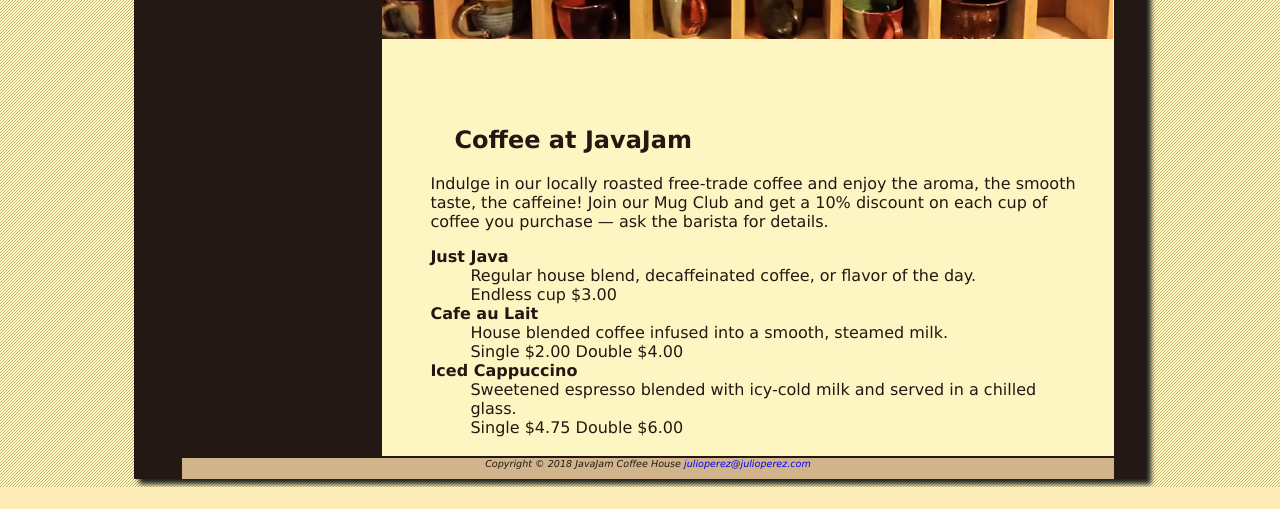
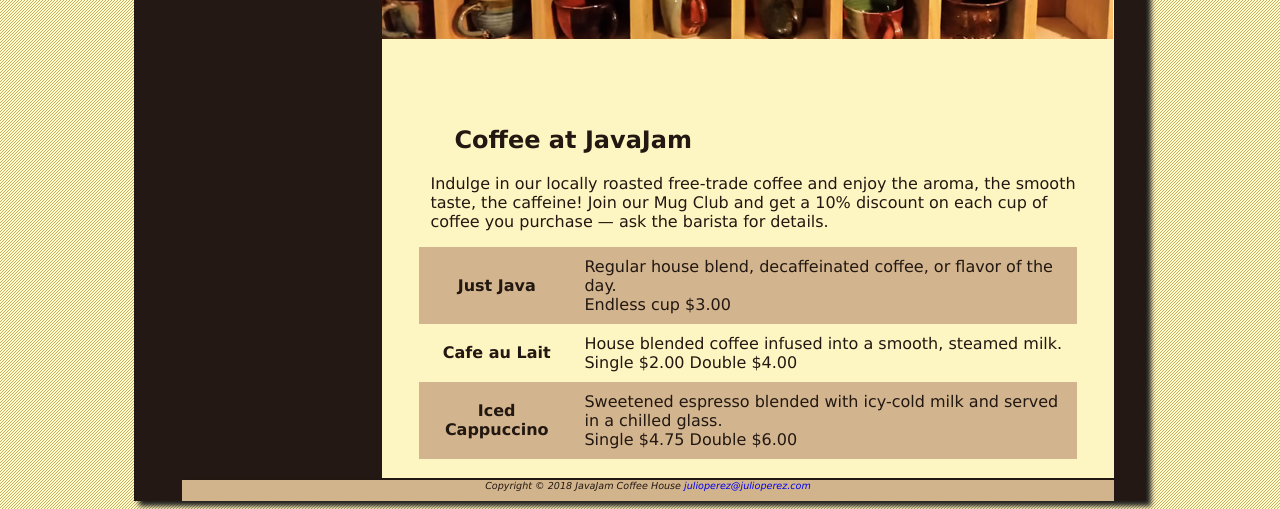
Before and after one commit to tbacon781/javajam, a plain HTML site: page menu.html in a window 1280 px wide. Shown: the part 326-835 px from the top of the page. Before the commit the page ends 813 px from the top, so only its background shows below. Drawn offline with Linux system fonts and the light colour scheme.

Commit message:
Add files via upload
added table

```diff
--- a/javajam.css
+++ b/javajam.css
@@ -126,6 +126,27 @@ footer {
   padding-bottom: 10px;
   border-top: 2px solid #221811;
   display: block;
+}
+
+table {
+  display: center;
+  width: 90%;
+  border-spacing: 0;
+  background-color: #fef6c2;
+  margin-left: auto;
+  margin-right: auto;
+}
+
+td {
+  padding: 10px;
+}
+
+th {
+  padding: 10px;
+}
+
+tr:nth-of-type(odd) {
+  background-color: #d2b48e;
 }
 
 #wrapper {
--- a/menu.html
+++ b/menu.html
@@ -33,35 +33,37 @@
                 details.
             </p>
 
-            <dt>
-                <strong>Just Java</strong>
-            </dt>
+            <table>
+                <tr>
+                    <th> <strong>Just Java</strong></th>
 
-            <dd>
+
+                    <td>
                         Regular house blend, decaffeinated coffee, or flavor of the day.
                         <br>
                         Endless cup $3.00
-            </dd>
+                    </td>
+                </tr>
 
-            <dt>
-                <strong>Cafe au Lait</strong>
-            </dt>
 
-            <dd>
-                House blended coffee infused into a smooth, steamed milk.
+                <tr>
+                    <th> <strong>Cafe au Lait</strong></th>
+
+                    <td> House blended coffee infused into a smooth, steamed milk.
                         <br>
                         Single $2.00 Double $4.00
-            </dd>
+                    </td>
+                </tr>
 
-            <dt>
-                <strong>Iced Cappuccino</strong>
-            </dt>
+                <tr>
+                    <th> <strong>Iced Cappuccino</strong></th>
 
-            <dd>
-                Sweetened espresso blended with icy-cold milk and served in a chilled glass.
+                    <td> Sweetened espresso blended with icy-cold milk and served in a chilled glass.
                         <br>
                         Single $4.75 Double $6.00
-            </dd>
+                    </td>
+                </tr>
+            </table>
             <br>
         </main>
         <footer>
```
Lines whose indentation alone changed are shown as unchanged.
